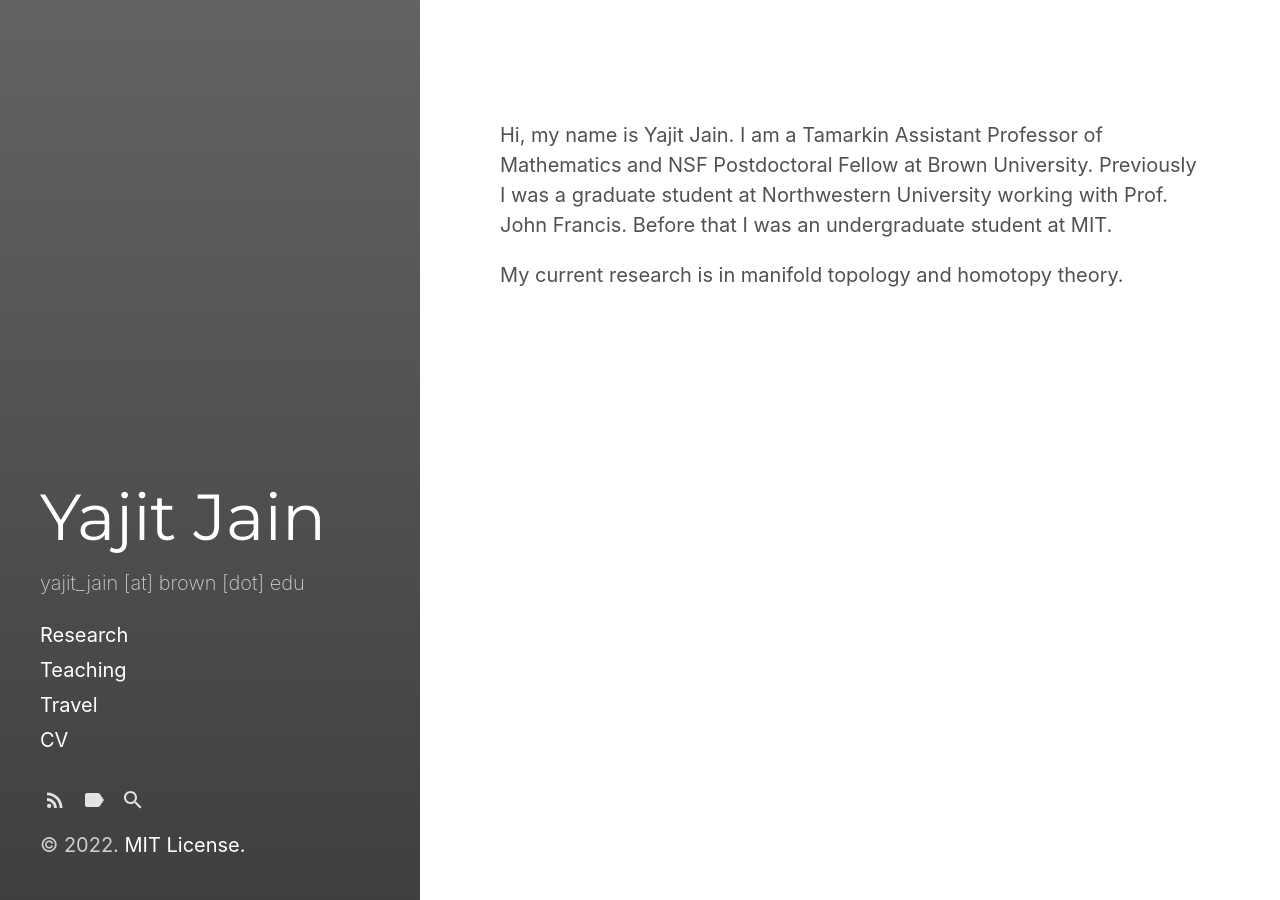
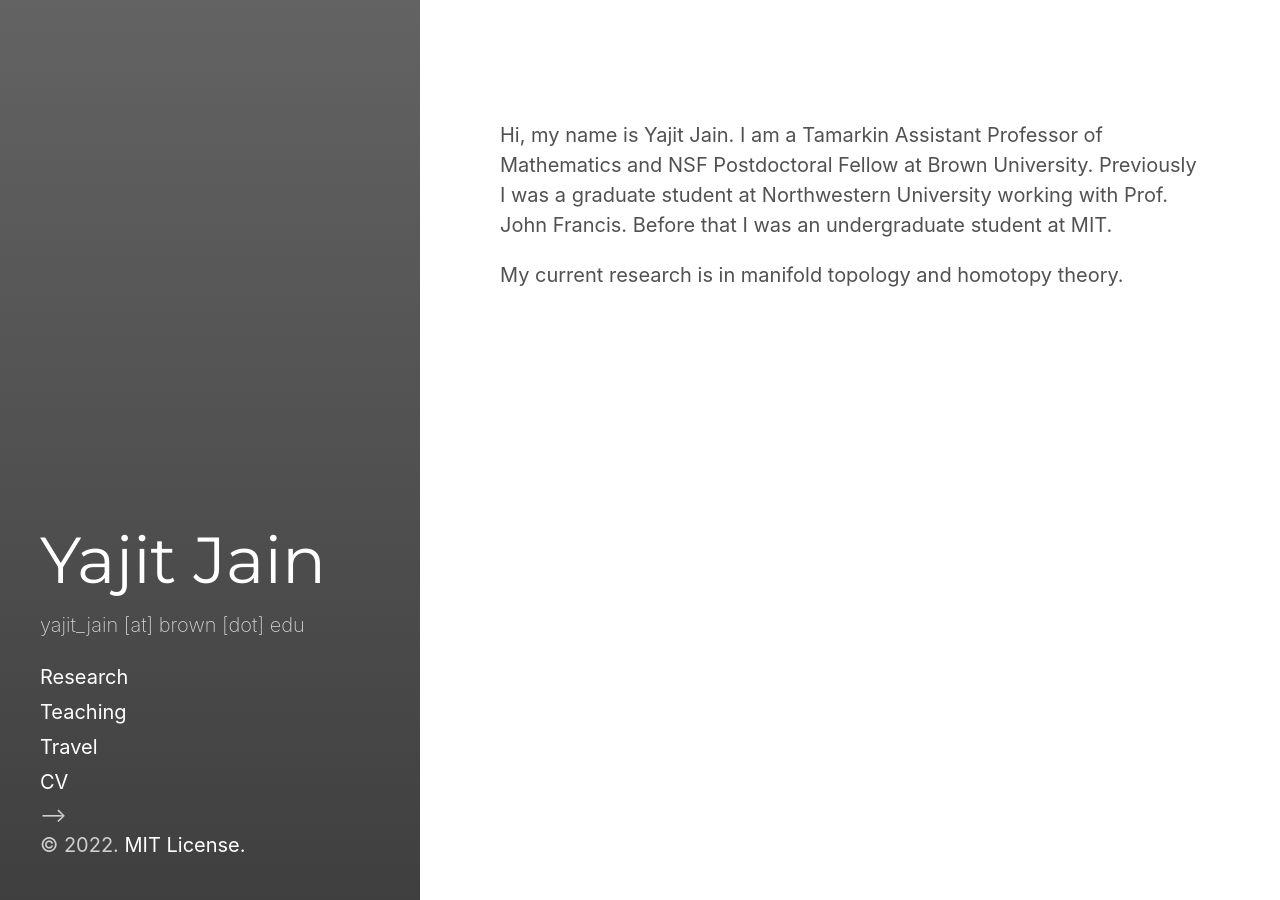
Before and after one commit to ykjain/ykjain.github.io, a Jekyll site: the page built from index.html, in a window 1280 px wide and 900 px high. Built offline with Jekyll 4.4.1, drawn with Linux system fonts in a browser that asks for light colours; the list of posts is cut into pages by our own code.

Commit message:
Update sidebar.html

```diff
--- a/_includes/sidebar.html
+++ b/_includes/sidebar.html
@@ -45,6 +45,6 @@
     <span class="site-version">Currently v{{ site.version }}</span>
   {% endif %}
 
-  {% include sidebar-icon-links.html %}
+<!--   {% include sidebar-icon-links.html %} -->
   {% include copyright.html %}
 </div>
```
